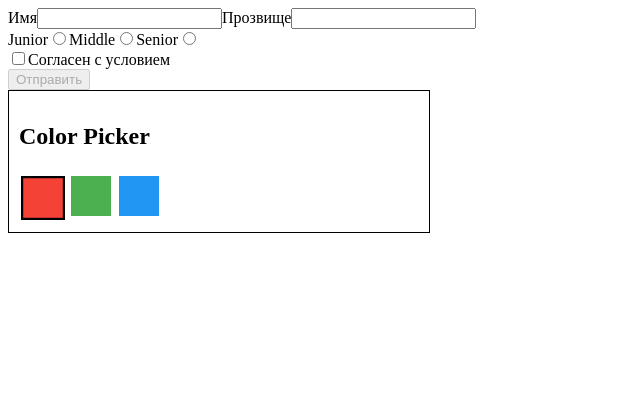
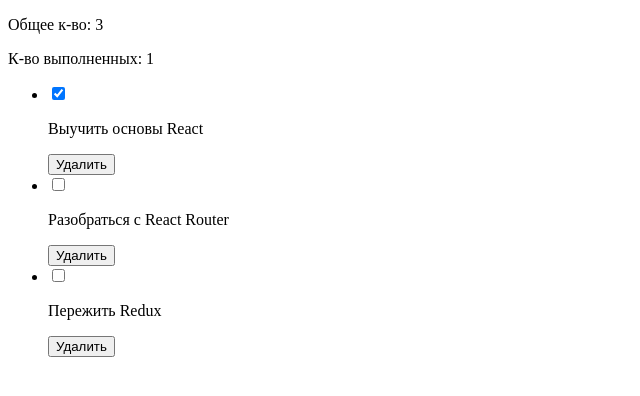
Before and after one commit to Aleksander-Kovalenko/test-react, a React (Create React App) app: page / in a window 1280 px wide. Shown: the top 396 px of the page, without its empty margins (0-640 px from the left). Built offline with nearby package versions, Linux system fonts and the light colour scheme.

Commit message:
фикс Todo

```diff
--- a/src/components/App.js
+++ b/src/components/App.js
@@ -4,7 +4,7 @@
 import { Profile } from './social-profile/Profile';
 import { Statistics } from './Statistics/Statistics';
 import ColorPicker from './ColorPicker/ColorPicker';
-import TodoList from './TodoList';
+import TodoList from './TodoList/TodoList';
 import Collapsible from './Collapsible';
 import { VideoList } from './VideoList/VideoList';
 
@@ -35,6 +35,23 @@
     }));
   };
 
+  toggleCompleted = todoId => {
+    console.log(todoId);
+
+    this.setState(prevState => ({
+      todos: prevState.todos.map(todo => {
+        if (todo.id === todoId) {
+          console.log('нашли что надо');
+          return {
+            ...todo,
+            completed: !todo.completed,
+          };
+        }
+        return todo;
+      }),
+    }));
+  };
+
   handleForm = data => {
     console.log(data);
   };
@@ -46,9 +63,10 @@
 
     return (
       <>
-        <Container>
+        {/* <Container>
           <Form onSubmit={this.handleForm} />
-        </Container>
+        </Container> */}
+
         {/* <VideoList
           videos={videos}
           onSelect={this.onSelectVideo}
@@ -67,14 +85,19 @@
         <Collapsible isDisabled>
           Requires no additional setup, babel plugin, or other config
         </Collapsible> */}
-        {/*
+
         <div>
           <p>Общее к-во: {totalTodoCount}</p>
           <p>К-во выполненных: {completedTodos} </p>
         </div>
-        <TodoList todos={todos} onDeleteTodo={this.deletedTodo} /> */}
 
-        <ColorPicker options={colorPickerOptions} />
+        <TodoList
+          todos={todos}
+          onDeleteTodo={this.deletedTodo}
+          onToggleCompleted={this.toggleCompleted}
+        />
+
+        {/* <ColorPicker options={colorPickerOptions} /> */}
 
         {/* <Profile
           username={userInfo.username}
--- a/src/components/TodoList/TodoList.jsx
+++ b/src/components/TodoList/TodoList.jsx
@@ -2,12 +2,15 @@
 
 import { List, ListItem, ItemText, ItemButton } from './TodoList.styled';
 
-const TodoList = ({ todos, onDeleteTodo }) => (
+const TodoList = ({ todos, onDeleteTodo, onToggleCompleted }) => (
   <List>
     {todos.map(({ id, text, completed }) => (
       <ListItem key={id}>
+        <input type="checkbox" checked={completed} onChange={() => onToggleCompleted(id)} />
         <ItemText>{text}</ItemText>
-        <ItemButton onClick={() => onDeleteTodo(id)}>Удалить</ItemButton>
+        <ItemButton type="button" onClick={() => onDeleteTodo(id)}>
+          Удалить
+        </ItemButton>
       </ListItem>
     ))}
   </List>
--- a/src/components/TodoList/index.js
+++ /dev/null
@@ -1 +0,0 @@
-export { default } from './TodoList';
```
